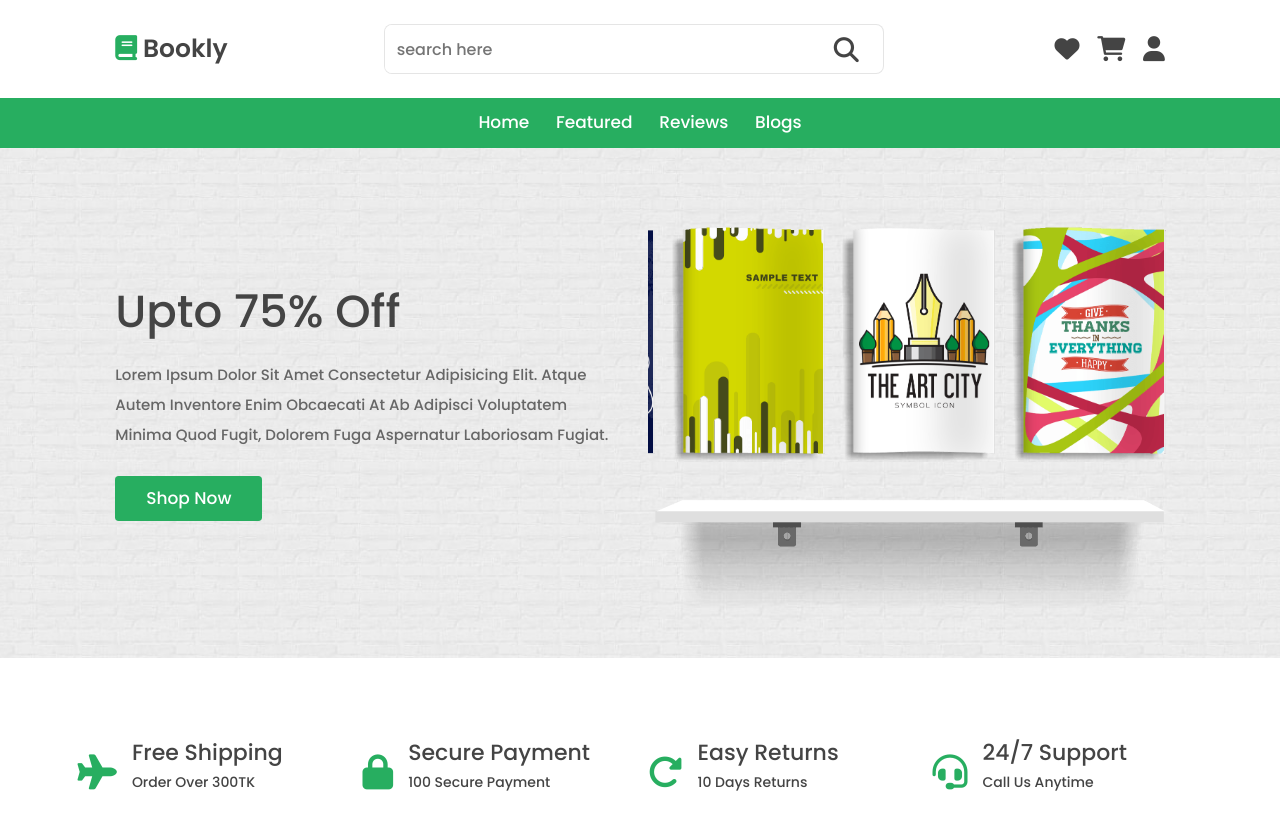
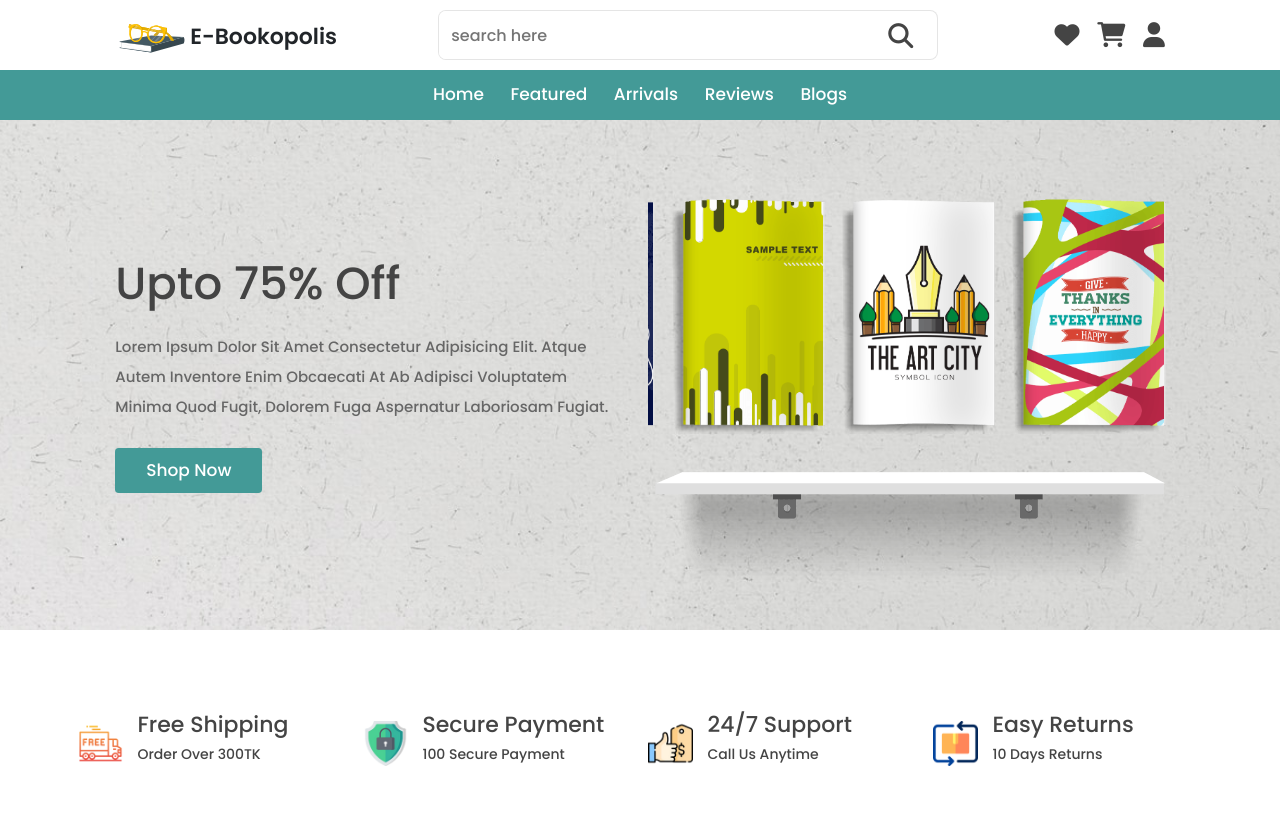
Before and after one commit to milonroy26/saleBook, a plain HTML site: page index.html in a window 1280 px wide. Shown: the top 838 px of the page. Drawn offline with nearby package versions, Linux system fonts and the light colour scheme.

Commit message:
theme color change

```diff
--- a/index.html
+++ b/index.html
@@ -4,7 +4,10 @@
     <meta charset="UTF-8">
     <meta http-equiv="X-UA-Compatible" content="IE=edge">
     <meta name="viewport" content="width=device-width, initial-scale=1.0">
-    <title>Document</title>
+    <title>E-Bookopolis</title>
+
+    <!-- favicon -->
+    <link rel="shortcut icon" href="img/book-logo.svg" type="image/svg+xml">
 
     <!-- swiper js link -->
     <link rel="stylesheet" href="https://cdn.jsdelivr.net/npm/swiper@8/swiper-bundle.min.css"/>
@@ -26,7 +29,11 @@
 
         <div class="header-1">
 
-            <a href="#" class="logo"> <i class="fas fa-book"></i> Bookly </a>
+            <!-- <a href="#" class="logo"> <i class="fas fa-book"></i> E-Bookopolis </a> -->
+            <a href="#" class="logo d-flex text-center align-items-center">
+                <img src="img/book-logo.svg" width="138" alt="booken home">
+                <span class="mt-1" style="font-size: 22px; font-weight: 600;">E-Bookopolis</span>
+            </a>
 
             <form action="#" class="search-form">
                 <input type="search" placeholder="search here" name="" id="search-box">
@@ -45,10 +52,11 @@
         <div class="headerTwo">
 
             <nav class="navbars">
-                <a href="#">home</a>
-                <a href="#">featured</a>
-                <a href="#">reviews</a>
-                <a href="#">blogs</a>
+                <a href="#home">home</a>
+                <a href="#featured">featured</a>
+                <a href="#arrivals">arrivals</a>
+                <a href="#reviews">reviews</a>
+                <a href="#blogs">blogs</a>
             </nav>
 
         </div>
@@ -157,7 +165,7 @@
 
             <div class="col-md-3 col-6">
                 <div class="icons">
-                    <i class="fas fa-plane"></i>
+                    <img src="img/feature-1.png" alt="">
                     <div class="content">
                         <h3>Free shipping</h3>
                         <p>Order over 300TK</p>
@@ -167,7 +175,7 @@
 
             <div class="col-md-3 col-6">
                 <div class="icons">
-                    <i class="fas fa-lock"></i>
+                    <img src="img/feature-2.png" alt="">
                     <div class="content">
                         <h3>Secure payment</h3>
                         <p>100 secure payment</p>
@@ -177,20 +185,20 @@
 
             <div class="col-md-3 col-6">
                 <div class="icons">
-                    <i class="fas fa-redo-alt"></i>
+                    <img src="img/feature-3.png" alt="">
                     <div class="content">
-                        <h3>Easy returns</h3>
-                        <p>10 days returns</p>
+                        <h3>24/7 support</h3>
+                        <p>Call us anytime</p>
                     </div>
                 </div>
             </div>
 
             <div class="col-md-3 col-6">
                 <div class="icons">
-                    <i class="fas fa-headset"></i>
+                    <img src="img/feature-4.png" alt="">
                     <div class="content">
-                        <h3>24/7 support</h3>
-                        <p>Call us anytime</p>
+                        <h3>Easy returns</h3>
+                        <p>10 days returns</p>
                     </div>
                 </div>
             </div>
@@ -455,7 +463,7 @@
 
     <!-- ========== Start arrivals section starts ========== -->
 
-    <section class="arrivals">
+    <section id="arrivals" class="arrivals">
 
         <h1 class="top-title"> <span>new arrivals</span> </h1>
 
--- a/style.css
+++ b/style.css
@@ -2,8 +2,8 @@
 @import url('https://fonts.googleapis.com/css2?family=Poppins:wght@100;500;600&display=swap');
 
 :root {
-    --green: #27ae60;
-    --dark-color: #219150;
+    --green: #439A97;
+    --dark-color: #34656D;
     --black: #444;
     --light-color: #666;
     --border: .1rem solid rgba(0,0,0,.1);
@@ -78,18 +78,14 @@ section {
     display: flex;
     align-items: center;
     justify-content: space-between;
-    padding: 24px 9%;
+    padding: 10px 9%;
 }
 
-.header .header-1 .logo {
-    font-size: 2.5rem;
-    font-weight: bolder;
-    color: var(--black);
+.header .header-1 .logo img {
+    height: 50px;
+    width: max-content;
 }
 
-.header .header-1 .logo i {
-    color: var(--green);
-}
 
 .header .header-1 .search-form {
     width: 50rem;
@@ -336,7 +332,7 @@ section {
 
 /***** Section Home *****/
 .home {
-    background: url(img/banner-bg.jpg);
+    background: url(img/banner-2.jpg);
     background-repeat: no-repeat;
     background-size: cover;
     background-position: center;
@@ -396,9 +392,9 @@ section {
     padding: 32px 0;
 }
 
-.icons-container .icons  i {
-    font-size: 3.5rem;
-    color: var(--green);
+.icons-container .icons  img {
+    width: 45px;
+    height: 45px;
 }
 
 .icons-container .icons h3 {
@@ -833,7 +829,7 @@ section .top-title span {
     }
 
     .header .header-1 {
-        padding: 32px;
+        padding: 10px;
     }
 
     section {
```
Also changed, not shown: img/banner-2.jpg (added), img/book-logo.svg (added), img/feature-1.png (added), img/feature-2.png (added), img/feature-3.png (added), img/feature-4.png (added), img/letter-bg2.jpg (added).
